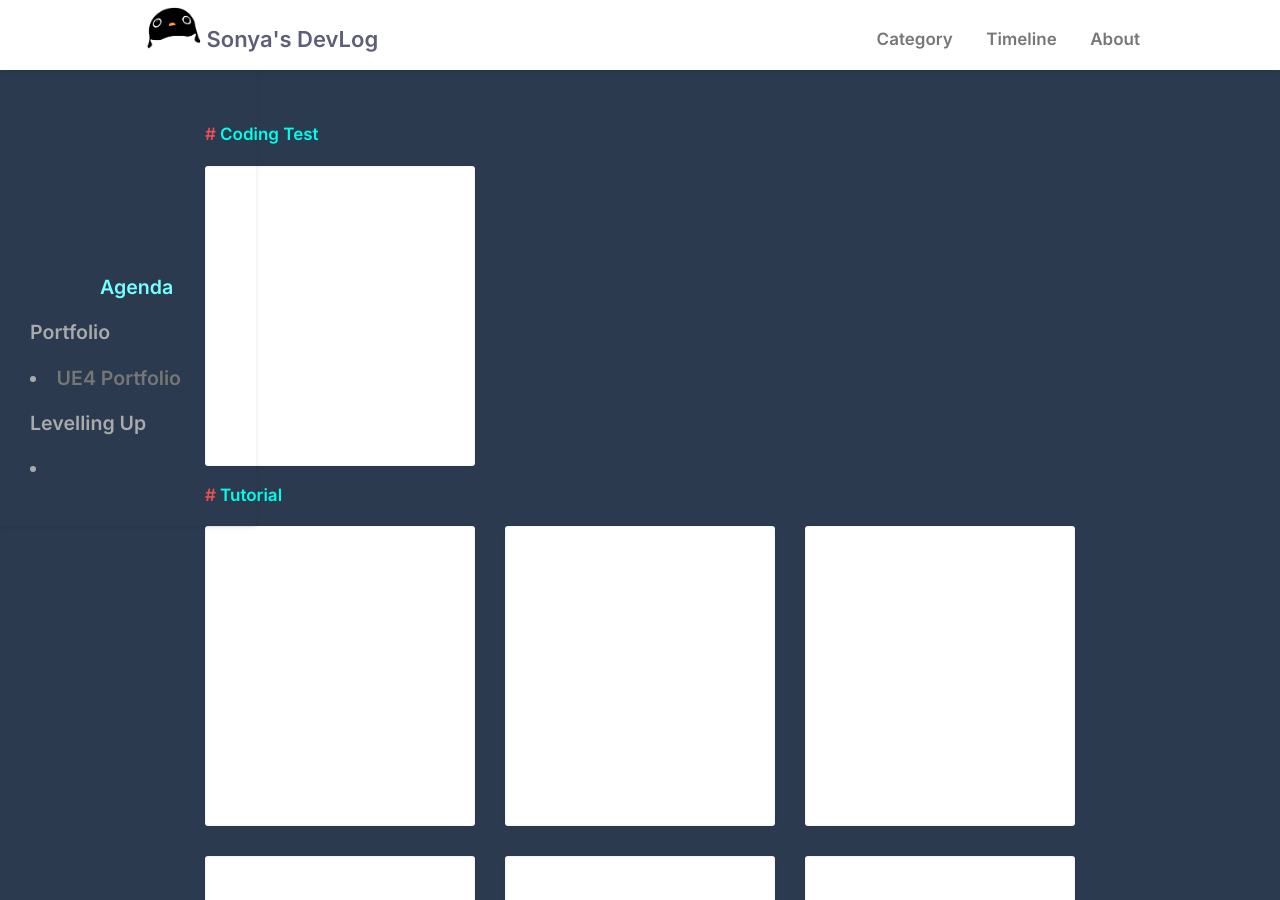
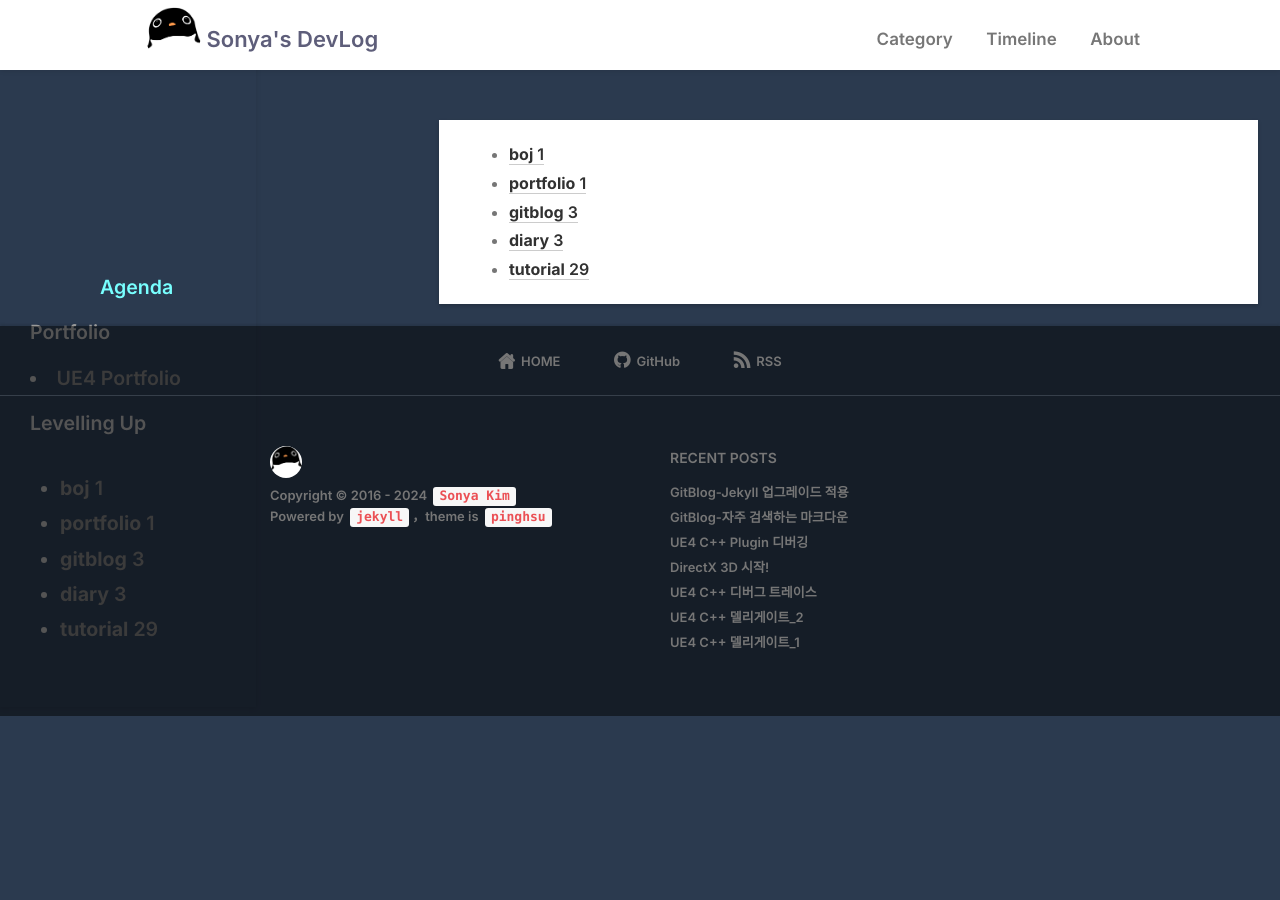
Before and after one commit to ssonsonya/ssonsonya.github.io, a Jekyll site: the page built from categories.html, in a window 1280 px wide and 900 px high. Built offline with Jekyll 4.4.1, drawn with Linux system fonts in a browser that asks for light colours; nearby versions of some CDN libraries; some web fonts are replaced; comment, search, counter and statistics services are not loaded.

Commit message:
[ Style ] Jekyll-archives

```diff
--- a/Gemfile
+++ b/Gemfile
@@ -16,6 +16,8 @@ gem "minima", "~> 2.5"
 # If you have any plugins, put them here!
 group :jekyll_plugins do
   gem "jekyll-feed", "~> 0.12"
+  gem "jekyll-paginate", "~> 1.1"
+  gem "jekyll-archives"
 end
 
 # Windows and JRuby does not include zoneinfo files, so bundle the tzinfo-data gem
@@ -31,5 +33,3 @@ gem "wdm", "~> 0.1.1", :platforms => [:mingw, :x64_mingw, :mswin]
 # Lock `http_parser.rb` gem to `v0.6.x` on JRuby builds since newer versions of the gem
 # do not have a Java counterpart.
 gem "http_parser.rb", "~> 0.6.0", :platforms => [:jruby]
-
-gem "jekyll-paginate", "~> 1.1"
--- a/_config.yml
+++ b/_config.yml
@@ -6,16 +6,28 @@ resume_site: https://ssonsonya.github.io
 description: 게임 프로그래머 쏘냐의 개발일지
 github_username: ssonsonya
 github: https://github.com/ssonsonya
-plugins: [jekyll-paginate]
+plugins:
+  - jekyll-paginate
+  - jekyll-archives
 permalink: /:year-:month-:day-:title
 paginate: 12
 paginate_path: "/page/:num/"
-category:
-  type: liquid
+category_archive:
+  type: jekyll-archives
   path: /categories/
-tag:
-  type: liquid
+tag_archive:
+  type: jekyll-archives
   path: /tags/
+jekyll-archives:
+  enabled:
+    - categories
+    - tags
+  layouts:
+    category: archives
+    tag: archives
+  permalinks:
+    category: /categories/:name/
+    tag: /tags/:name/
 
 exclude: ['README.md', 'Gemfile.lock', 'Gemfile', 'Rakefile']
 highlighter: rouge
--- a/_includes/sidebar.html
+++ b/_includes/sidebar.html
@@ -1,3 +1,10 @@
+{% assign categories_max = 0 %}
+{% for category in site.categories %}
+  {% if category[1].size > categories_max %}
+    {% assign categories_max = category[1].size %}
+  {% endif %}
+{% endfor %}
+
 <sidebar id="sidebar" class="sidebar">
 
 <div class="meta-item meta-posts">
@@ -14,9 +21,19 @@
     </div>
   <h3 class="meta-sublist">Levelling Up</h3>
     <div class="meta-item">
-      <li>
-        <a href="{{ post.url }}">{{ post.title }}</a>
-      </li>
+      <ul class="taxonomy__index">
+        {% for i in (1..categories_max) %}
+          {% for category in site.categories %}
+            {% if category[1].size == i %}
+              <li>
+                <a href="#{{ category[0] | slugify }}">
+                  <strong>{{ category[0] }}</strong> <span class="taxonomy__count">{{ i }}</span>
+                </a>
+              </li>
+            {% endif %}
+          {% endfor %}
+        {% endfor %}
+      </ul>
     </div>
 </div>
 </sidebar>
--- /dev/null
+++ b/_layouts/categories.html
@@ -0,0 +1,32 @@
+---
+layout: default
+---
+
+<div class="main-content index-page clearfix">
+    <div class="main-container">
+        <div class="post-container">
+            <article class="post-content">
+                {{ content }}
+            </article>
+        </div>
+    </div>
+
+    {% if paginator.total_pages > 1 %}
+    <div class="lists-navigator clearfix">
+        <ol class="page-navigator">
+            {% if paginator.previous_page %}
+            <li class="prev"><a href="{{ paginator.previous_page_path | relative_url }}">←</a></li>
+            {% endif %}
+            {% for page in (1..paginator.total_pages) %}
+            <li {% if page==paginator.page %} class="current" {% endif %}>
+                <a href="{% if page == 1 %}{{  '/' | prepend: site.baseurl }}{% else %}{{ site.paginate_path | relative_url | replace: ':num', page }}{% endif %}">{{
+                    page }}</a>
+            </li>
+            {% endfor %}
+            {% if paginator.next_page %}
+            <li class="next"><a href="{{ paginator.next_page_path | relative_url }}">→</a></li>
+            {% endif %}
+        </ol>
+    </div>
+    {% endif %}
+</div>
--- a/categories.html
+++ b/categories.html
@@ -1,68 +1,24 @@
 ---
-layout: default
+layout: categories
 ---
 
-<div class="main-content archive-page clearfix">
-    <div class="category-item">
-        <div class="post-lists">
-           <div class="post-lists-body">
-            <div class="category-title">Coding Test </div>
-            {% for post in site.posts %}
-            {% capture this_category %}{{ post.category }}{% endcapture %}
+{% assign categories_max = 0 %}
+{% for category in site.categories %}
+  {% if category[1].size > categories_max %}
+    {% assign categories_max = category[1].size %}
+  {% endif %}
+{% endfor %}
 
-            {% if this_category == 'boj' %}
-
-              <div class="post-list-item">
-                  <div class="post-list-item-container">
-                      <div class="item-label">
-                          <div class="item-title"><a href="{{ post.url }}">{{ post.title }}</a></div>
-                          <div class="item-meta clearfix">
-                              <div class="item-meta-date"> {{ post.date | date: "%b %d, %Y" }} </div>
-                          </div>
-                      </div>
-                  </div>
-              </div>
-            {% endif %}
-            {% endfor %}
-
-            <div class="category-title">Tutorial </div>
-            {% for post in site.posts %}
-            {% capture this_category %}{{ post.category }}{% endcapture %}
-
-            {% if this_category == 'tutorial' %}
-
-              <div class="post-list-item">
-                  <div class="post-list-item-container">
-                      <div class="item-label">
-                          <div class="item-title"><a href="{{ post.url }}">{{ post.title }}</a></div>
-                          <div class="item-meta clearfix">
-                              <div class="item-meta-date"> {{ post.date | date: "%b %d, %Y" }} </div>
-                          </div>
-                      </div>
-                  </div>
-              </div>
-            {% endif %}
-            {% endfor %}
-
-            <div class="category-title">Diary </div>
-            {% for post in site.posts %}
-            {% capture this_category %}{{ post.category }}{% endcapture %}
-
-            {% if this_category == 'diary' %}
-
-              <div class="post-list-item">
-                  <div class="post-list-item-container">
-                      <div class="item-label">
-                          <div class="item-title"><a href="{{ post.url }}">{{ post.title }}</a></div>
-                          <div class="item-meta clearfix">
-                              <div class="item-meta-date"> {{ post.date | date: "%b %d, %Y" }} </div>
-                          </div>
-                      </div>
-                  </div>
-              </div>
-            {% endif %}
-            {% endfor %}
-        </div>
-    </div>
-</div>
-</div>
+<ul class="taxonomy__index">
+  {% for i in (1..categories_max) %}
+    {% for category in site.categories %}
+      {% if category[1].size == i %}
+        <li>
+          <a href="#{{ category[0] | slugify }}">
+            <strong>{{ category[0] }}</strong> <span class="taxonomy__count">{{ i }}</span>
+          </a>
+        </li>
+      {% endif %}
+    {% endfor %}
+  {% endfor %}
+</ul>
```
Also changed, not shown: _layouts/archives.html (added, +25 -0 lines), _layouts/category.html (deleted, +0 -70 lines), _posts/2022-10-17-C-StepByStep-1.md (+1 -1 lines), Gemfile.lock.
